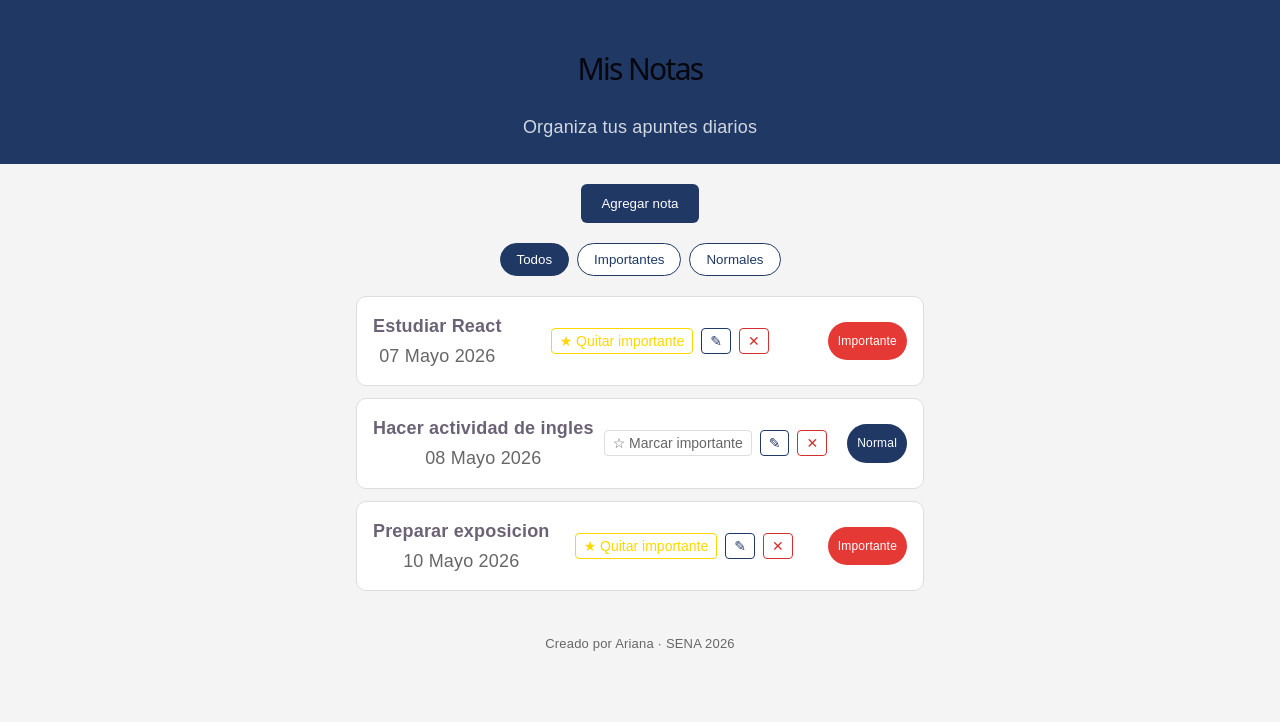
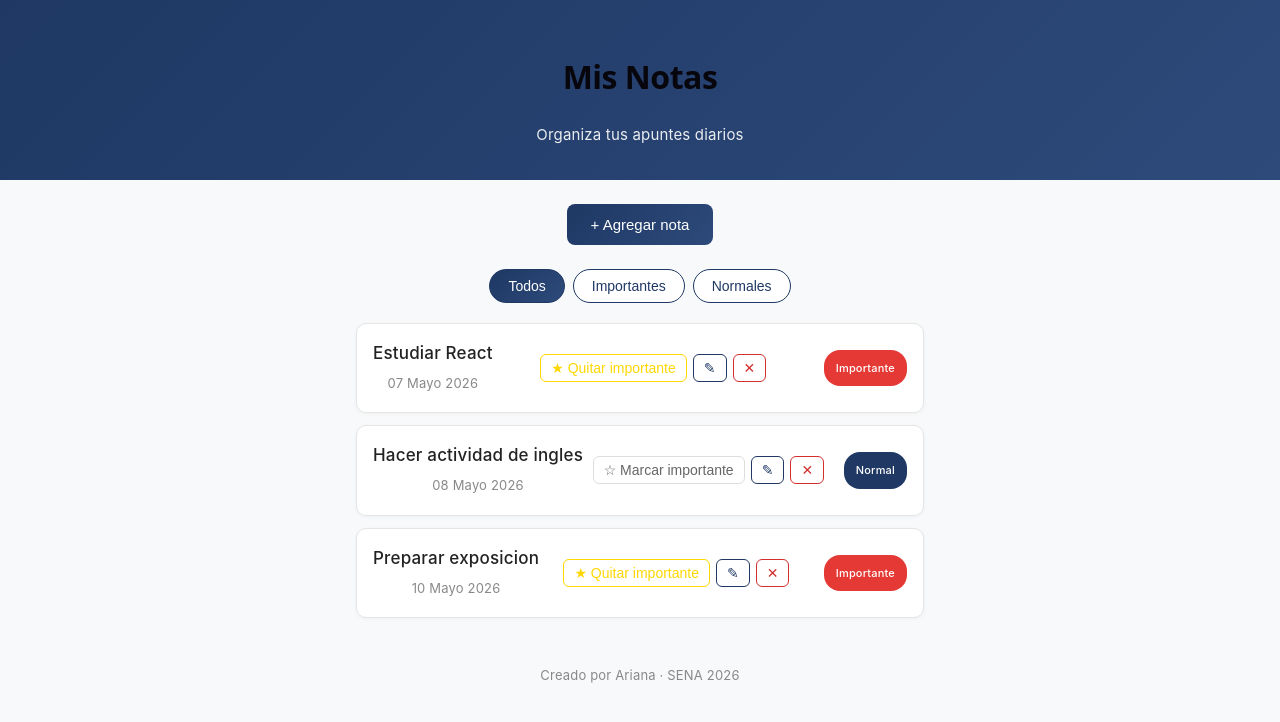
Before and after one commit to Ariana15-ro/Notas, a React (Vite) app: page / in a window 1280 px wide. Shown: the top 722 px of the page. Built offline with nearby package versions, Linux system fonts and the light colour scheme.

Commit message:
Mejorar estilos y experiencia de usuario

```diff
--- a/src/App.css
+++ b/src/App.css
@@ -6,76 +6,109 @@
 
 .app {
   min-height: 100vh;
-  background-color: #f4f4f4;
-  font-family: Arial, Helvetica, sans-serif;
+  background-color: #f8f9fa;
+  font-family: -apple-system, BlinkMacSystemFont, 'Segoe UI', Roboto, sans-serif;
+  color: #333;
 }
 
 /* ENCABEZADO */
 
 .encabezado {
-  background-color: #1f3864;
+  background: linear-gradient(135deg, #1f3864 0%, #2d4a7a 100%);
   color: white;
-  padding: 24px 16px;
+  padding: 32px 16px;
   text-align: center;
 }
 
 .encabezado__titulo {
-  font-size: 30px;
+  font-size: 32px;
+  font-weight: 600;
+  letter-spacing: -0.5px;
 }
 
 .encabezado__subtitulo {
   margin-top: 8px;
-  opacity: 0.8;
+  opacity: 0.9;
+  font-size: 15px;
+}
+
+/* BOTON TOGGLE */
+
+.boton-toggle {
+  margin: 24px auto;
+  display: block;
+  padding: 12px 24px;
+  border: none;
+  border-radius: 8px;
+  background: linear-gradient(135deg, #1f3864 0%, #2d4a7a 100%);
+  color: white;
+  cursor: pointer;
+  font-size: 15px;
+  font-weight: 500;
+  transition: transform 0.2s, box-shadow 0.2s;
+}
+
+.boton-toggle:hover {
+  transform: translateY(-2px);
+  box-shadow: 0 4px 12px rgba(31, 56, 100, 0.25);
 }
 
 /* FORMULARIO */
 
 .formulario {
   background-color: white;
-  margin: 20px auto;
+  margin: 0 auto 20px;
   max-width: 600px;
-  padding: 20px;
-  border-radius: 10px;
+  padding: 24px;
+  border-radius: 12px;
+  box-shadow: 0 2px 8px rgba(0, 0, 0, 0.08);
 }
 
 .formulario__titulo {
-  margin-bottom: 12px;
+  margin-bottom: 16px;
+  color: #1f3864;
+  font-size: 18px;
+  font-weight: 600;
 }
 
 .formulario__input {
   width: 100%;
-  padding: 12px;
+  padding: 12px 14px;
   margin-bottom: 12px;
-  border-radius: 6px;
-  border: 1px solid #ccc;
+  border-radius: 8px;
+  border: 1px solid #ddd;
+  font-size: 15px;
+  transition: border-color 0.2s, box-shadow 0.2s;
+}
+
+.formulario__input:focus {
+  outline: none;
+  border-color: #1f3864;
+  box-shadow: 0 0 0 3px rgba(31, 56, 100, 0.1);
 }
 
 .formulario__boton {
   width: 100%;
   padding: 12px;
   border: none;
-  border-radius: 6px;
-  background-color: #1f3864;
+  border-radius: 8px;
+  background: linear-gradient(135deg, #1f3864 0%, #2d4a7a 100%);
   color: white;
   cursor: pointer;
+  font-size: 15px;
+  font-weight: 500;
+  transition: transform 0.2s, box-shadow 0.2s;
 }
 
-/* BOTON TOGGLE */
-
-.boton-toggle {
-  margin: 20px auto;
-  display: block;
-  padding: 12px 20px;
-  border: none;
-  border-radius: 6px;
-  background-color: #1f3864;
-  color: white;
-  cursor: pointer;
+.formulario__boton:hover {
+  transform: translateY(-2px);
+  box-shadow: 0 4px 12px rgba(31, 56, 100, 0.25);
 }
 
 .texto-preview {
-  margin-top: 10px;
-  color: #666;
+  margin-top: 8px;
+  color: #888;
+  font-size: 13px;
 }
 
 /* FILTROS */
@@ -90,16 +123,23 @@
 }
 
 .filtros button {
-  padding: 8px 16px;
+  padding: 8px 18px;
   border: 1px solid #1f3864;
   border-radius: 20px;
   background: white;
   color: #1f3864;
   cursor: pointer;
+  font-size: 14px;
+  font-weight: 500;
+  transition: all 0.2s;
+}
+
+.filtros button:hover {
+  background: #f0f4f8;
 }
 
 .filtro-activo {
-  background-color: #1f3864 !important;
+  background: linear-gradient(135deg, #1f3864 0%, #2d4a7a 100%) !important;
   color: white !important;
 }
 
@@ -122,44 +162,59 @@
   margin-bottom: 12px;
   padding: 16px;
   border-radius: 10px;
-  border: 1px solid #ddd;
+  border: 1px solid #e5e5e5;
+  box-shadow: 0 1px 4px rgba(0, 0, 0, 0.04);
+  transition: box-shadow 0.2s, border-color 0.2s;
+}
+
+.item:hover {
+  box-shadow: 0 3px 12px rgba(0, 0, 0, 0.08);
+  border-color: #d0d0d0;
 }
 
 .item__titulo {
-  font-size: 18px;
+  font-size: 17px;
+  font-weight: 500;
+  color: #222;
 }
 
 .item__fecha {
   margin-top: 4px;
-  color: #666;
+  color: #888;
+  font-size: 13px;
 }
 
 .item__estado {
   background-color: #1f3864;
   color: white;
-  padding: 6px 10px;
-  border-radius: 20px;
-  font-size: 12px;
+  padding: 5px 12px;
+  border-radius: 16px;
+  font-size: 11px;
+  font-weight: 500;
 }
 
 .item__estado--importante {
   background-color: #e53935;
-  color: white;
 }
 
 .item__acciones {
   display: flex;
-  gap: 8px;
+  gap: 6px;
   margin-right: 10px;
 }
 
 .boton-accion {
   background: none;
   border: 1px solid #ddd;
-  border-radius: 4px;
-  padding: 4px 8px;
+  border-radius: 6px;
+  padding: 5px 10px;
   cursor: pointer;
   font-size: 14px;
+  transition: all 0.2s;
+}
+
+.boton-accion:hover {
+  transform: scale(1.1);
 }
 
 .boton-importante {
@@ -184,12 +239,13 @@
 /* PIE */
 
 .pie {
-  padding: 20px;
+  padding: 24px;
   text-align: center;
+  margin-top: auto;
 }
 
 .pie__texto {
-  color: #666;
+  color: #888;
   font-size: 13px;
 }
 
@@ -197,16 +253,27 @@
 
 @media (max-width: 600px) {
   .encabezado__titulo {
-    font-size: 22px;
+    font-size: 24px;
+  }
+
+  .formulario {
+    margin: 0 12px 20px;
+    padding: 20px;
   }
 
   .item {
     flex-direction: column;
     align-items: flex-start;
-    gap: 6px;
+    gap: 10px;
+    padding: 14px;
   }
 
-  .lista {
-    padding: 0 10px;
+  .item__acciones {
+    margin-right: 0;
+    align-self: flex-end;
+  }
+
+  .filtros {
+    padding: 0 12px;
   }
 }
--- a/src/App.jsx
+++ b/src/App.jsx
@@ -102,13 +102,17 @@ function App() {
 
 <button
          className="boton-toggle"
-        onClick={() =>
+         onClick={() => {
            setMostrarFormulario(!mostrarFormulario)
+           if (editandoId !== null) {
+             setEditandoId(null)
+             setNuevaNota("")
            }
+         }}
        >
          {mostrarFormulario
-          ? 'Ocultar formulario'
-          : 'Agregar nota'}
+           ? '✕ Cancelar'
+           : '+ Agregar nota'}
        </button>
 
       {mostrarFormulario && (
@@ -131,10 +135,6 @@ function App() {
              }
              placeholder="Escribe una nota..."
            />
-
-          <p className="texto-preview">
-            Escribiendo: {nuevaNota}
-          </p>
 
            <button
              type="submit"
```
Lines whose indentation alone changed are shown as unchanged.
